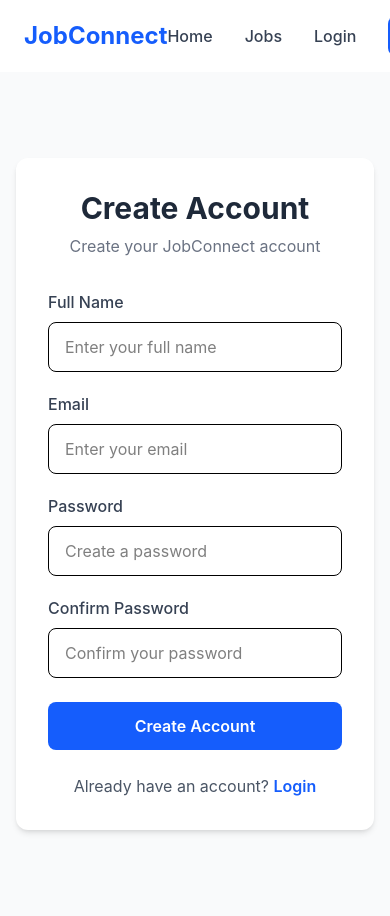
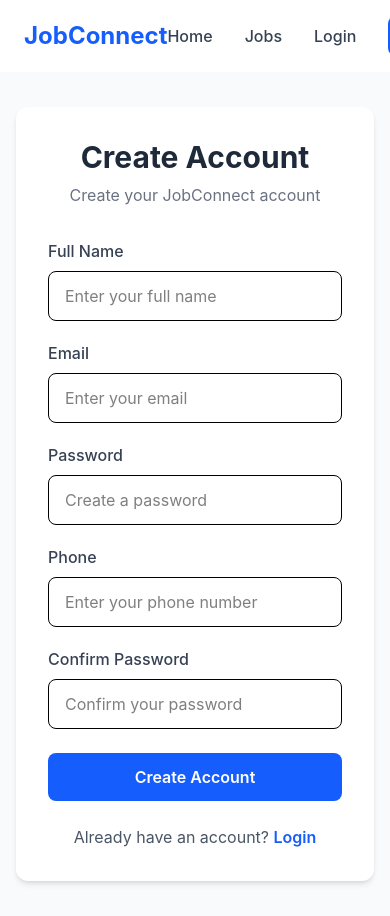
Before and after one commit to maskibhavika-cmyk/major-project, a React (Vite) app in the folder Frontend/: page /register in a window 390 px wide. Shown: the top 916 px of the page. Built offline with nearby package versions, Linux system fonts and the light colour scheme.

Commit message:
phone state add, login verify

```diff
--- a/Frontend/src/pages/Jobs.jsx
+++ b/Frontend/src/pages/Jobs.jsx
@@ -1,7 +1,35 @@
 function Jobs() {
   return (
-    <div>
-      <h1>Jobs Page</h1>
+    <div className="min-h-screen bg-gray-100 py-10 px-6">
+
+      <div className="max-w-6xl mx-auto">
+
+        <h1 className="text-3xl font-bold text-gray-800 mb-8">
+          Available Jobs
+        </h1>
+
+        <div className="bg-white rounded-xl shadow-md p-6">
+
+          <h2 className="text-xl font-semibold text-gray-800">
+            Frontend Developer
+          </h2>
+
+          <p className="text-gray-600 mt-2">
+            React.js Developer
+          </p>
+
+          <p className="text-gray-500 mt-2">
+            Location: Remote
+          </p>
+
+          <button className="mt-5 bg-blue-600 text-white px-5 py-2 rounded-lg hover:bg-blue-700">
+            View Details
+          </button>
+
+        </div>
+
+      </div>
+
     </div>
   );
 }
--- a/Frontend/src/pages/Register.jsx
+++ b/Frontend/src/pages/Register.jsx
@@ -1,8 +1,12 @@
-
+import { useNavigate } from "react-router-dom";
 import { useState } from "react";
 import axios from "axios";
 function Register() {
-  const handleRegister = async (e) => {
+  const navigate = useNavigate();
+  alert("Registration successful!");
+  navigate("/login");
+
+ const handleRegister = async (e) => {
   e.preventDefault();
 
   if (password !== confirmPassword) {
@@ -11,19 +15,32 @@ function Register() {
   }
 
   try {
-    console.log("Register data:", {
-      name,
-      email,
-      password,
-    });
+    const response = await axios.post(
+      "http://localhost:8080/api/v1/auth/register",
+      {
+        name,
+        email,
+        password,
+        phone,
+        role: "student",
+      }
+    );
+
+    console.log("Register Response:", response.data);
+
+    alert("Registration successful!");
   } catch (error) {
-    console.log(error);
+    console.log(
+      "Register Error:",
+      error.response?.data || error.message
+    );
   }
 };
   const [name, setName] = useState("");
 const [email, setEmail] = useState("");
 const [password, setPassword] = useState("");
 const [confirmPassword, setConfirmPassword] = useState("");
+const [phone, setPhone] = useState("");
   return (
     <div className="min-h-screen bg-gray-50 flex items-center justify-center px-4">
 
@@ -84,6 +101,20 @@ const [confirmPassword, setConfirmPassword] = useState("");
               className="w-full px-4 py-3 border rounded-lg outline-none focus:ring-2 focus:ring-blue-500"
             />
           </div>
+          {/* Phone */}
+<div className="mb-5">
+  <label className="block text-gray-700 font-medium mb-2">
+    Phone
+  </label>
+
+  <input
+    type="tel"
+    value={phone}
+    onChange={(e) => setPhone(e.target.value)}
+    placeholder="Enter your phone number"
+    className="w-full px-4 py-3 border rounded-lg outline-none focus:ring-2 focus:ring-blue-500"
+  />
+</div>
 
           {/* Confirm Password */}
           <div className="mb-6">
```
